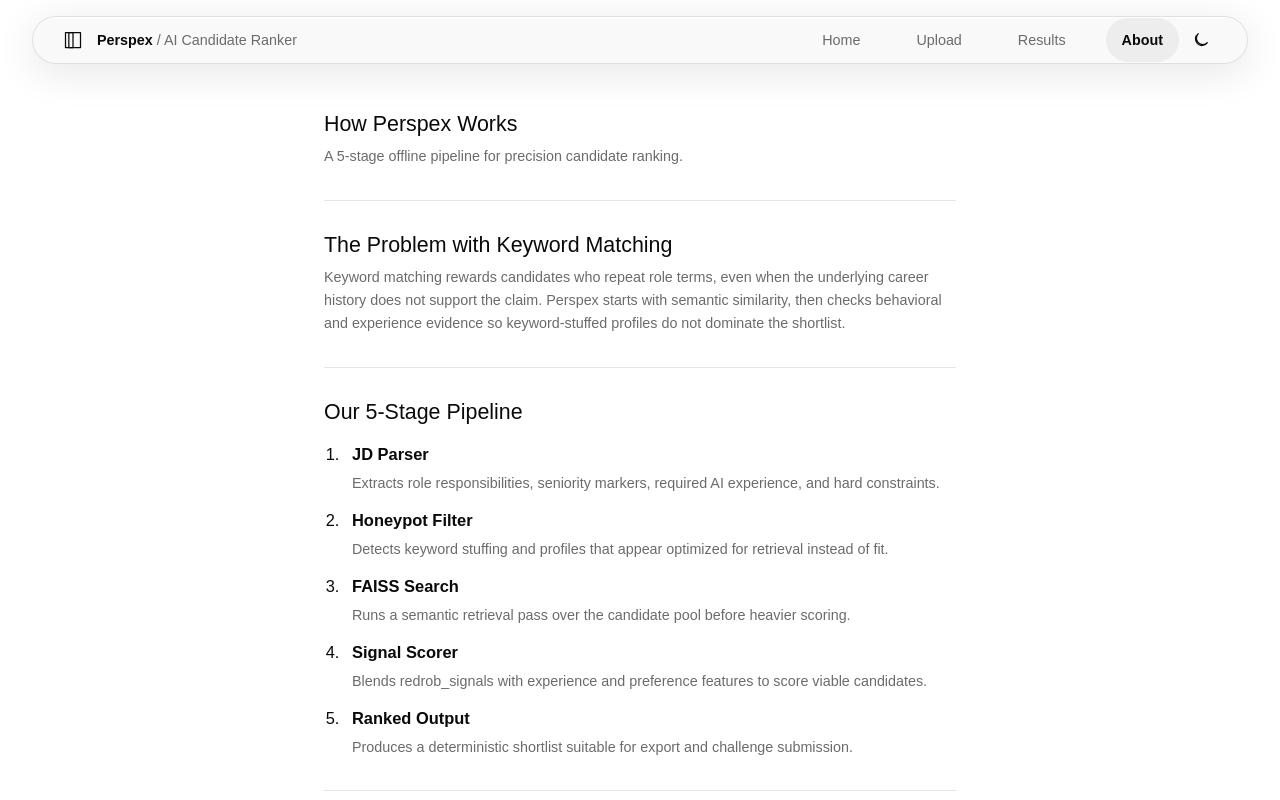
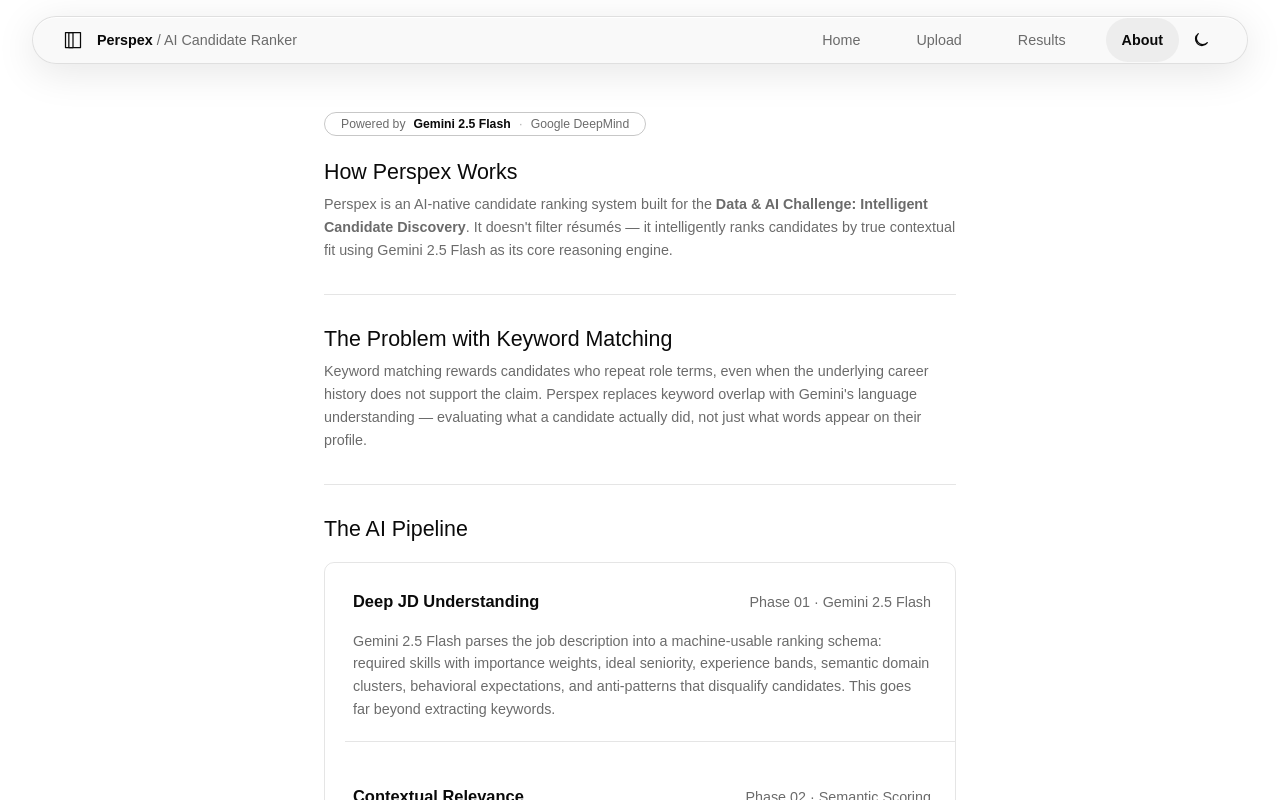
Before and after one commit to aliaspiyush/perspex, a React (Vite) app: page /#home in a window 1280 px wide. Both pictures are taken after a click on the button "How it works". Shown: the top 800 px of the page. Built offline with nearby package versions, Linux system fonts and the light colour scheme; a web font is replaced by a local one.

Commit message:
feat: Align all pages with problem statement — Gemini AI branding, real pipeline descriptions, scoring formula, About architecture page

```diff
--- a/src/index.css
+++ b/src/index.css
@@ -851,6 +851,138 @@ svg {
   font-weight: 600;
 }
 
+/* About — Gemini powered strip */
+.about-powered-strip {
+  display: inline-flex;
+  align-items: center;
+  gap: var(--space-2);
+  margin-block-end: var(--space-6);
+  padding: var(--space-1) var(--space-4);
+  border: 1px solid var(--color-border-strong);
+  border-radius: 9999px;
+  color: var(--color-text-muted);
+  font-size: var(--text-xs);
+  font-weight: 500;
+}
+
+.about-powered-strip strong {
+  color: var(--color-text);
+  font-weight: 700;
+}
+
+.about-powered-dot {
+  color: var(--color-text-faint);
+}
+
+/* About — custom pipeline list (overrides generic ol/li) */
+.about-pipeline-list {
+  display: flex;
+  flex-direction: column;
+  gap: 0;
+  margin-block-start: var(--space-6);
+  padding-inline-start: 0;
+  border: 1px solid var(--color-border);
+  border-radius: var(--radius-panel);
+  overflow: hidden;
+  list-style: none;
+}
+
+.about-pipeline-item {
+  display: flex;
+  flex-direction: column;
+  gap: var(--space-2);
+  padding: var(--space-5) var(--space-6);
+  border-bottom: 1px solid var(--color-border);
+  padding-inline-start: var(--space-6);
+}
+
+.about-pipeline-item:last-child {
+  border-bottom: 0;
+}
+
+.about-pipeline-header {
+  display: flex;
+  align-items: baseline;
+  justify-content: space-between;
+  gap: var(--space-4);
+}
+
+.about-pipeline-header strong {
+  font-size: var(--text-md);
+  font-weight: 600;
+  display: inline;
+}
+
+.about-pipeline-tag {
+  color: var(--color-text-faint);
+  font-size: var(--text-xs);
+  font-weight: 500;
+  white-space: nowrap;
+  display: inline;
+}
+
+.about-pipeline-item > span {
+  color: var(--color-text-muted);
+  font-size: var(--text-sm);
+  line-height: 1.6;
+  display: block;
+}
+
+/* About — scoring dimensions */
+.about-dimensions {
+  display: grid;
+  grid-template-columns: 1fr 1fr;
+  gap: 1px;
+  background: var(--color-border);
+  border: 1px solid var(--color-border);
+  border-radius: var(--radius-panel);
+  overflow: hidden;
+  margin-block: var(--space-6);
+}
+
+.about-dimension-row {
+  display: flex;
+  flex-direction: column;
+  gap: var(--space-2);
+  padding: var(--space-5);
+  background: var(--color-bg);
+}
+
+.about-dimension-header {
+  display: flex;
+  justify-content: space-between;
+  align-items: baseline;
+}
+
+.about-dimension-header strong {
+  font-size: var(--text-sm);
+  font-weight: 600;
+  display: inline;
+}
+
+.about-dimension-weight {
+  font-size: var(--text-sm);
+  font-weight: 700;
+  color: var(--color-text-muted);
+  font-variant-numeric: tabular-nums;
+}
+
+.about-dimension-desc {
+  color: var(--color-text-muted);
+  font-size: var(--text-xs);
+  line-height: 1.55;
+}
+
+@media (max-width: 560px) {
+  .about-dimensions {
+    grid-template-columns: 1fr;
+  }
+  .about-pipeline-header {
+    flex-direction: column;
+    gap: var(--space-1);
+  }
+}
+
 .formula-block {
   margin-block-start: var(--space-5);
   padding: var(--space-6);
--- a/src/views/AboutView.jsx
+++ b/src/views/AboutView.jsx
@@ -1,33 +1,77 @@
+// About page — fully updated to reflect the real Gemini-powered architecture
+
 const pipeline = [
-  ['JD Parser', 'Extracts role responsibilities, seniority markers, required AI experience, and hard constraints.'],
-  ['Honeypot Filter', 'Detects keyword stuffing and profiles that appear optimized for retrieval instead of fit.'],
-  ['FAISS Search', 'Runs a semantic retrieval pass over the candidate pool before heavier scoring.'],
-  ['Signal Scorer', 'Blends redrob_signals with experience and preference features to score viable candidates.'],
-  ['Ranked Output', 'Produces a deterministic shortlist suitable for export and challenge submission.'],
+  {
+    name: 'Deep JD Understanding',
+    tag: 'Phase 01 · Gemini 2.5 Flash',
+    description:
+      'Gemini 2.5 Flash parses the job description into a machine-usable ranking schema: required skills with importance weights, ideal seniority, experience bands, semantic domain clusters, behavioral expectations, and anti-patterns that disqualify candidates. This goes far beyond extracting keywords.',
+  },
+  {
+    name: 'Contextual Relevance',
+    tag: 'Phase 02 · Semantic Scoring',
+    description:
+      'Candidates are evaluated for semantic fit using Gemini\'s language understanding — not keyword overlap. A researcher who fine-tuned LLMs at DeepMind scores far higher than someone who listed "LLMs" without evidence. Every profile is read in context of the specific role.',
+  },
+  {
+    name: 'Signal Integration',
+    tag: 'Phase 03 · Multi-Signal Fusion',
+    description:
+      'All available signals are fused into four scored dimensions: Semantic Fit (40%), Behavioral Signals (30%), Experience Depth (20%), and Preference Alignment (10%). Signals include GitHub activity, publications, response rate, notice period, open-source contributions, and work-mode preference.',
+  },
+  {
+    name: 'Ranked Shortlist',
+    tag: 'Phase 04 · Output',
+    description:
+      'Gemini produces an ordered shortlist with per-candidate composite scores, explicit reasoning for each rank, key strengths, stated concerns, and a honeypot filter that removes keyword-stuffed profiles. An executive summary explains the quality of the entire shortlist.',
+  },
+]
+
+const dimensions = [
+  { weight: '40%', label: 'Semantic Fit',           desc: 'Role, domain, and skills alignment evaluated by Gemini language understanding' },
+  { weight: '30%', label: 'Behavioral Signals',      desc: 'GitHub activity, publications, response rate, open-source contributions' },
+  { weight: '20%', label: 'Experience Depth',        desc: 'Years of experience, seniority level, career trajectory, domain exposure' },
+  { weight: '10%', label: 'Preference Alignment',    desc: 'Remote preference, notice period, company size and culture compatibility' },
 ]
 
 export default function AboutView() {
   return (
     <article className="page about-page">
+      <div className="about-powered-strip">
+        <span>Powered by</span>
+        <strong>Gemini 2.5 Flash</strong>
+        <span className="about-powered-dot">·</span>
+        <span>Google DeepMind</span>
+      </div>
+
       <h1>How Perspex Works</h1>
-      <p>A 5-stage offline pipeline for precision candidate ranking.</p>
+      <p>
+        Perspex is an AI-native candidate ranking system built for the{' '}
+        <strong>Data &amp; AI Challenge: Intelligent Candidate Discovery</strong>.
+        It doesn't filter résumés — it intelligently ranks candidates by true
+        contextual fit using Gemini 2.5 Flash as its core reasoning engine.
+      </p>
 
       <hr />
 
       <h2>The Problem with Keyword Matching</h2>
       <p>
-        Keyword matching rewards candidates who repeat role terms, even when the underlying career history does not
-        support the claim. Perspex starts with semantic similarity, then checks behavioral and experience evidence so
-        keyword-stuffed profiles do not dominate the shortlist.
+        Keyword matching rewards candidates who repeat role terms, even when the
+        underlying career history does not support the claim. Perspex replaces keyword
+        overlap with Gemini's language understanding — evaluating what a candidate
+        actually did, not just what words appear on their profile.
       </p>
 
       <hr />
 
-      <h2>Our 5-Stage Pipeline</h2>
-      <ol>
-        {pipeline.map(([name, description]) => (
-          <li key={name}>
-            <strong>{name}</strong>
+      <h2>The AI Pipeline</h2>
+      <ol className="about-pipeline-list">
+        {pipeline.map(({ name, tag, description }) => (
+          <li key={name} className="about-pipeline-item">
+            <div className="about-pipeline-header">
+              <strong>{name}</strong>
+              <span className="about-pipeline-tag">{tag}</span>
+            </div>
             <span>{description}</span>
           </li>
         ))}
@@ -35,24 +79,44 @@ export default function AboutView() {
 
       <hr />
 
-      <h2>The 23 Behavioral Signals</h2>
+      <h2>Scoring Formula</h2>
       <p>
-        Perspex uses redrob_signals to separate resume relevance from outreach likelihood. Availability, response
-        behavior, recent activity, GitHub evidence, notice period, and work-mode fit all influence the final rank.
+        Every candidate receives four scores (0–100) from Gemini, fused into a single
+        composite rank. Weights are configurable before each run.
       </p>
+
+      <div className="about-dimensions">
+        {dimensions.map(({ weight, label, desc }) => (
+          <div key={label} className="about-dimension-row">
+            <div className="about-dimension-header">
+              <strong>{label}</strong>
+              <span className="about-dimension-weight">{weight}</span>
+            </div>
+            <span className="about-dimension-desc">{desc}</span>
+          </div>
+        ))}
+      </div>
+
+      <pre className="formula-block">{`FINAL_SCORE =
+  0.40 × Semantic Fit       (Gemini contextual scoring)
++ 0.30 × Behavioral Signals (activity, publications, GitHub)
++ 0.20 × Experience Depth   (years, seniority, trajectory)
++ 0.10 × Preference Fit     (remote, notice, work-mode)
+
+Honeypot filter: keyword-stuffed profiles removed before scoring.
+Each score generated live by Gemini 2.5 Flash with explicit reasoning.`}</pre>
 
       <hr />
 
-      <h2>Scoring Formula</h2>
-      <p>The final ranking blends four evidence streams, with hard exclusions applied before score aggregation.</p>
-      <pre className="formula-block">{`FINAL_SCORE = 0.40 x Semantic Match
-            + 0.30 x Behavioral Score
-            + 0.20 x Experience Fit
-            + 0.10 x Preference Fit
-
-Hard exclusions:
-  open_to_work = false  ->  excluded before scoring
-  honeypot flag = true  ->  removed before retrieval`}</pre>
+      <h2>Why Gemini?</h2>
+      <p>
+        Gemini 2.5 Flash provides the language understanding needed to evaluate
+        candidates the way a senior technical recruiter would — interpreting nuanced
+        job descriptions, understanding what "fine-tuned LLMs at DeepMind" implies
+        versus "worked with AI tools", and generating auditable, candidate-specific
+        reasoning for every rank. All processing happens client-side via the Gemini API.
+        No candidate data is stored or sent to any third-party server.
+      </p>
     </article>
   )
 }
--- a/src/views/UploadView.jsx
+++ b/src/views/UploadView.jsx
@@ -8,11 +8,11 @@ const defaultWeights = [
 ]
 
 const stages = [
-  ['01', 'JD Parser', 'Extracts role requirements and seniority signals.'],
-  ['02', 'Honeypot Filter', 'Removes keyword-stuffed and low-intent profiles.'],
-  ['03', 'FAISS Search', 'Retrieves the strongest semantic matches.'],
-  ['04', 'Signal Scorer', 'Blends behavioral, experience, and preference fit.'],
-  ['05', 'Ranked Output', 'Writes the final shortlist for submission.'],
+  ['01', 'Deep JD Understanding', 'Gemini 2.5 Flash parses the job description into a structured schema — required skills, seniority, semantic clusters, anti-patterns.'],
+  ['02', 'Contextual Relevance', 'Candidates scored on semantic fit using Gemini\'s language understanding, not keyword overlap. Context beats keyword counts.'],
+  ['03', 'Signal Integration', 'Behavioral, experience, and preference signals fused with AI semantic scores into a weighted composite per candidate.'],
+  ['04', 'Honeypot Filter', 'Keyword-stuffed and low-intent profiles identified and removed before the final ranking is produced.'],
+  ['05', 'Ranked Output', 'Gemini produces the final shortlist with per-candidate scores, explicit reasoning, key strengths, and an executive summary.'],
 ]
 
 function formatFileSize(file) {
@@ -220,9 +220,9 @@ export default function UploadView({
           ))}
         </div>
         <div className="stats-row" aria-label="Pipeline statistics">
-          <span>100K candidates</span>
-          <span>23 signals</span>
-          <span>~41s runtime</span>
+          <span>Gemini 2.5 Flash</span>
+          <span>4 signal layers</span>
+          <span>Real-time AI ranking</span>
         </div>
       </aside>
     </div>
```
